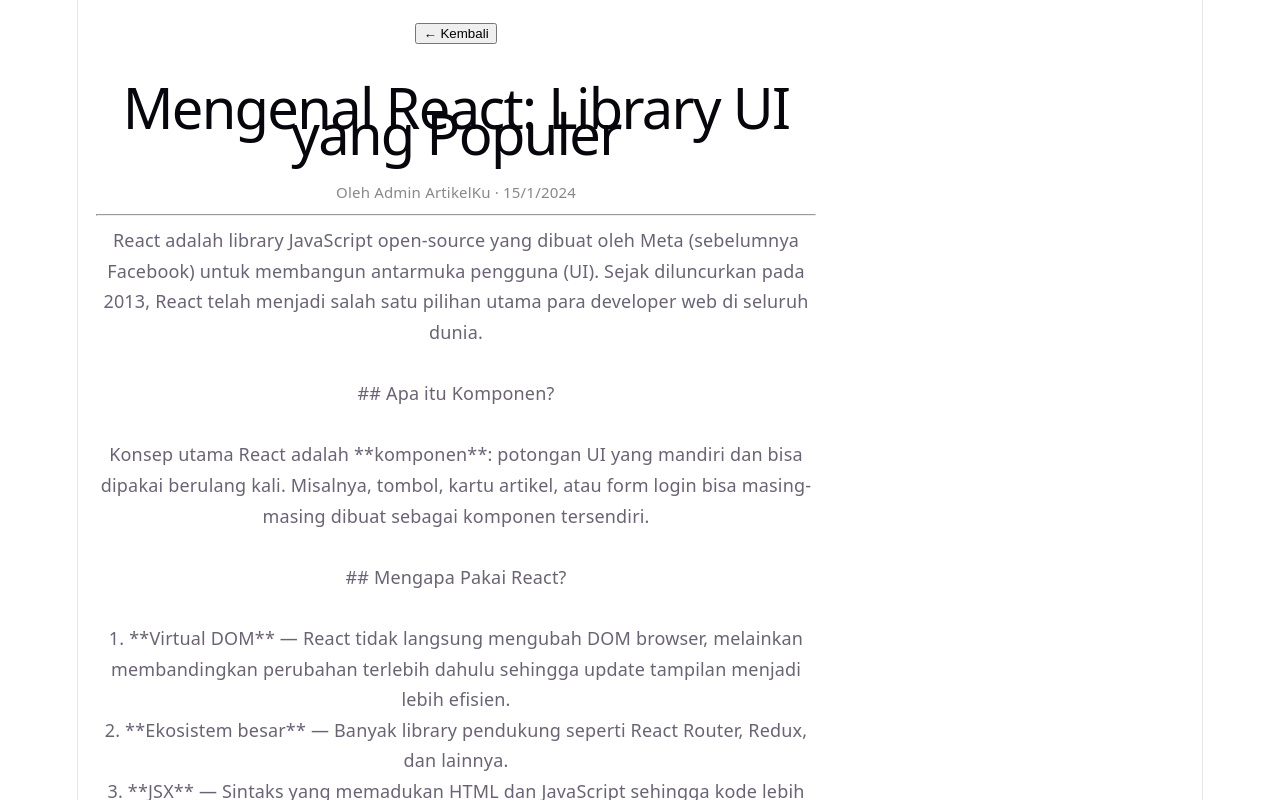
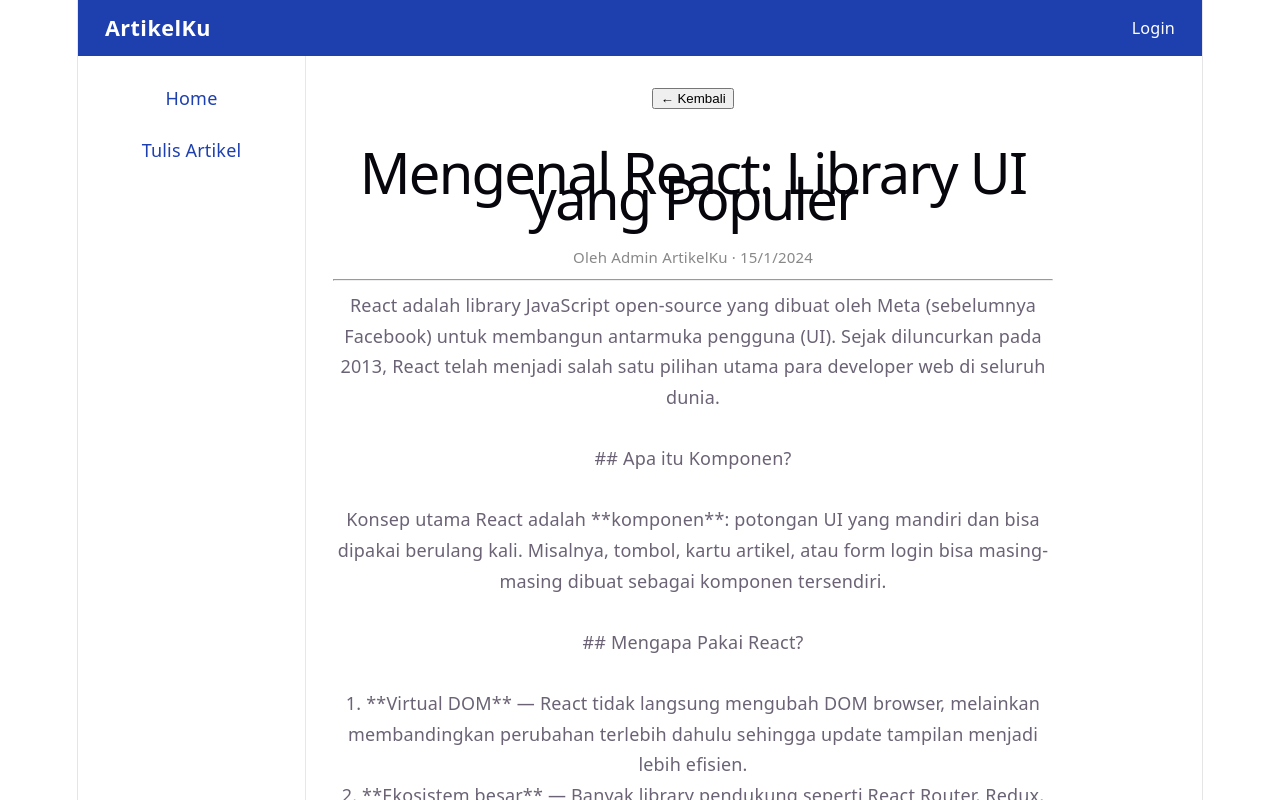
Before and after one commit to dikiapr/explore-react, a React (Vite) app: page /article/1 in a window 1280 px wide. Shown: the top 800 px of the page. Built offline with nearby package versions, Linux system fonts and the light colour scheme.

Commit message:
feat: Wrap route Home & Detail with MasterLayout

```diff
--- a/src/App.tsx
+++ b/src/App.tsx
@@ -1,14 +1,15 @@
-import { Route, Routes } from 'react-router-dom';
+import { Routes, Route } from 'react-router-dom';
+import MasterLayout from './layout/MasterLayout';
 import HomePage from './pages/HomePage';
 import ArticleDetailPage from './pages/ArticleDetailPage';
 
-function App() {
+export default function App() {
   return (
     <Routes>
-      <Route path="/" element={<HomePage />} />
-      <Route path="/article/:id" element={<ArticleDetailPage />} />
+      <Route element={<MasterLayout />}>
+        <Route path="/" element={<HomePage />} />
+        <Route path="/article/:id" element={<ArticleDetailPage />} />
+      </Route>
     </Routes>
   );
 }
-
-export default App
--- a/src/pages/ArticleDetailPage.tsx
+++ b/src/pages/ArticleDetailPage.tsx
@@ -19,17 +19,17 @@
 
   if (article === null) {
     return (
-      <main style={{ padding: '1rem' }}>
+      <div>
         <p>Artikel tidak ditemukan.</p>
         <button onClick={() => navigate(-1)} style={{ cursor: 'pointer' }}>
           Kembali
         </button>
-      </main>
+      </div>
     );
   }
 
   return (
-    <main style={{ padding: '1rem', maxWidth: '720px' }}>
+    <div style={{ maxWidth: '720px' }}>
       <button onClick={() => navigate(-1)} style={{ cursor: 'pointer', marginBottom: '1rem' }}>
         &larr; Kembali
       </button>
@@ -39,6 +39,6 @@
       </small>
       <hr />
       <div style={{ whiteSpace: 'pre-wrap', lineHeight: '1.7' }}>{article.content}</div>
-    </main>
+    </div>
   );
 }
--- a/src/pages/HomePage.tsx
+++ b/src/pages/HomePage.tsx
@@ -12,7 +12,7 @@
   }, []);
 
   return (
-    <main style={{ padding: '1rem' }}>
+    <div>
       <h1>Daftar Artikel</h1>
       {articles.length === 0 && <p>Belum ada artikel.</p>}
       <ul style={{ listStyle: 'none', padding: 0, display: 'flex', flexDirection: 'column', gap: '1rem' }}>
@@ -33,6 +33,6 @@
           </li>
         ))}
       </ul>
-    </main>
+    </div>
   );
 }
```
